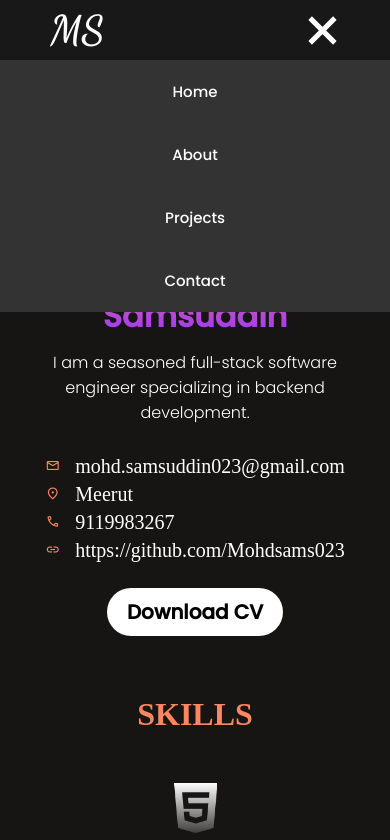
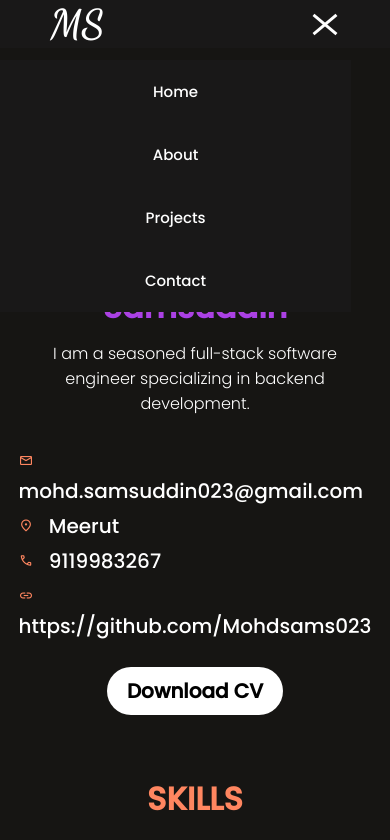
Before and after one commit to Mohdsams023/myportfolio, a plain HTML site: page index.html in a window 390 px wide. Both pictures are taken after a click on the element 322 px from the left and 30 px from the top of the page. Shown: the top 840 px of the page. Drawn offline with nearby package versions, Linux system fonts and the light colour scheme.

Commit message:
about done

```diff
--- a/css/style.css
+++ b/css/style.css
@@ -4,6 +4,7 @@
     padding: 0;
     margin: 0;
     box-sizing: border-box;
+    font-family: 'Poppins', sans-serif;
 }
 
 
@@ -14,7 +15,6 @@ body {
 header {
     background-color: rgb(25, 24, 24);
     color: white;
-    height: 60px;
     display: flex;
     align-items: center;
     justify-content: space-between;
@@ -31,13 +31,14 @@ header {
     display: flex;
     align-items: center;
     justify-content: center;
+
 }
 
 .navbar a {
     text-decoration: none;
     color: white;
     padding: 10px 15px;
-    font-family: 'Poppins', sans-serif;
+
     font-size: 15px;
     margin: 10px;
 }
@@ -53,8 +54,8 @@ header {
     display: none;
 }
 .bar1, .bar2, .bar3 {
-    width: 35px;
-    height: 5px;
+    width: 30px;
+    height: 3px;
     background-color: white;
     color: white;
     margin: 6px 0;
@@ -63,13 +64,13 @@ header {
 
 
 .change .bar1 {
-    transform: translate(0, 11px) rotate(-45deg);
+    transform: translate(0, 9px) rotate(-40deg);
   }
 
   .change .bar2 {opacity: 0;}
 
   .change .bar3 {
-    transform: translate(0, -11px) rotate(45deg);
+    transform: translate(0, -9px) rotate(40deg);
   }
 @media only screen and (max-width: 600px)
  {
@@ -83,8 +84,8 @@ header {
         position: absolute;
         top: 60px;
         left: 0;
-        background-color: #333;
-        width: 100%;
+        background-color: rgb(25, 24, 24);
+        width: 90%;
     }
 
     .navbar.active {
@@ -276,7 +277,7 @@ header {
   }
 
   .about-section {
-    margin: 20px 30px;
+
     display: flex;
     flex-direction: column;
     justify-content: center;
@@ -314,6 +315,6 @@ header {
   }
   .about-image img {
     width: 100%;
-    height: 300px;
+    height: 400px;
     border-radius: 30px;
   }
```
